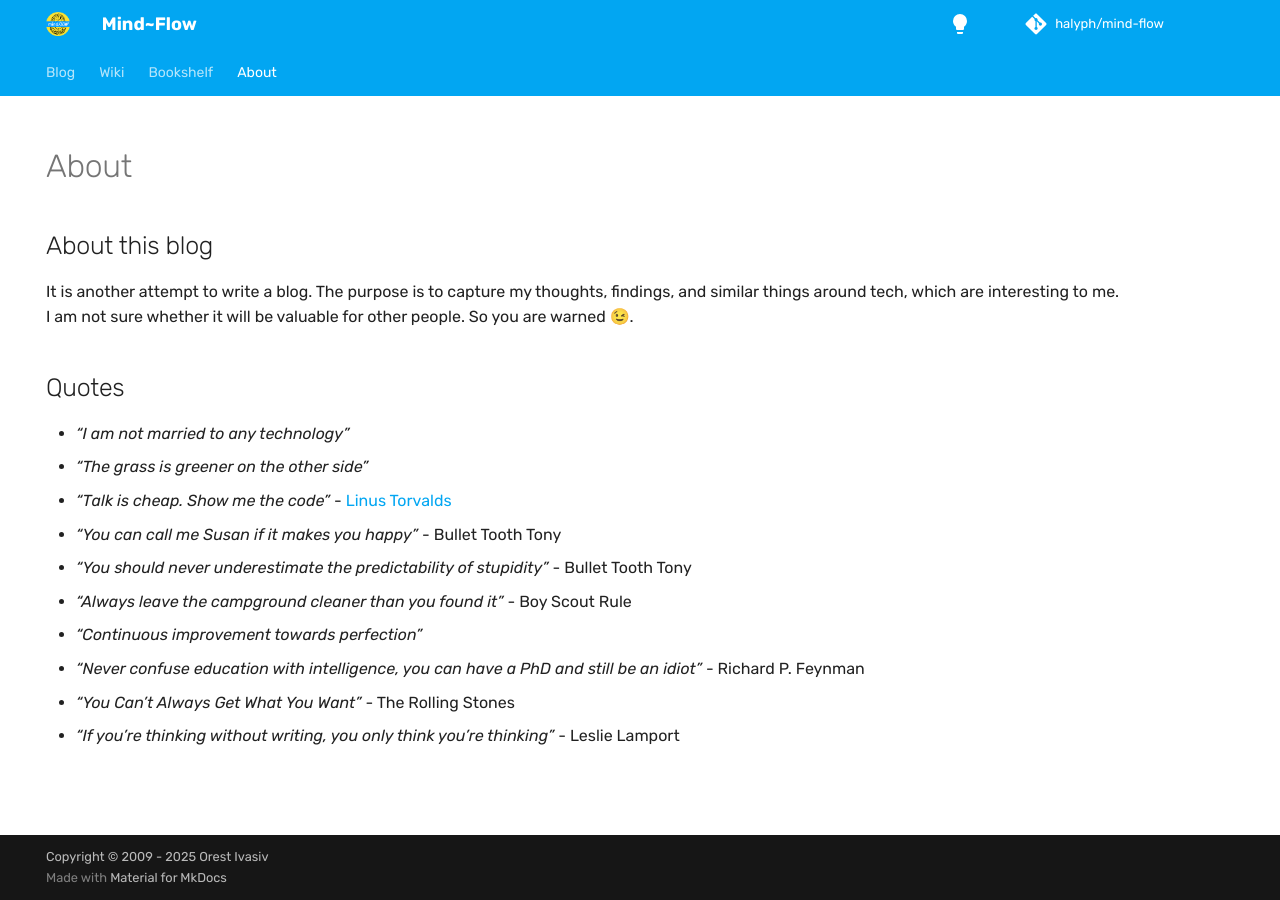
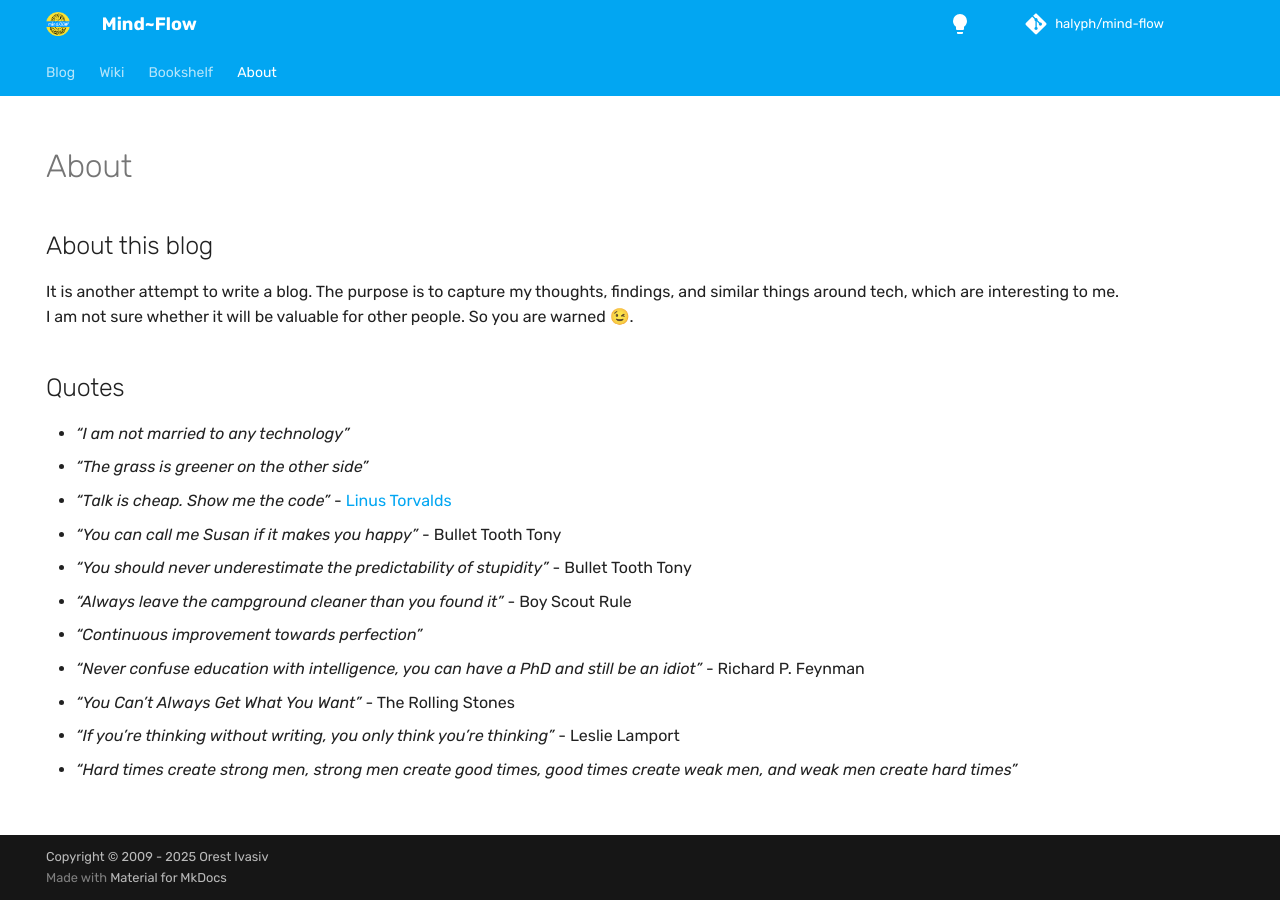
Before and after one commit to halyph/mind-flow, an MkDocs documentation site: the page built from docs/about.md, in a window 1280 px wide. Built offline with MkDocs 1.6.1 and Material for MkDocs 9.7.7, drawn with Linux system fonts in a browser that asks for light colours; some web fonts are replaced; comment, search, counter and statistics services are not loaded.

Commit message:
Update quotes formatting and add new quote

```diff
--- a/docs/about.md
+++ b/docs/about.md
@@ -22,4 +22,5 @@ I am not sure whether it will be valuable for other people. So you are warned
 - *"Continuous improvement towards perfection"*
 - *"Never confuse education with intelligence, you can have a PhD and still be an idiot"* - Richard P. Feynman
 - *"You Can’t Always Get What You Want"* - The Rolling Stones
-- _"If you’re thinking without writing, you only think you’re thinking"_ - Leslie Lamport
+- *"If you’re thinking without writing, you only think you’re thinking"* - Leslie Lamport
+- *"Hard times create strong men, strong men create good times, good times create weak men, and weak men create hard times"*
```
